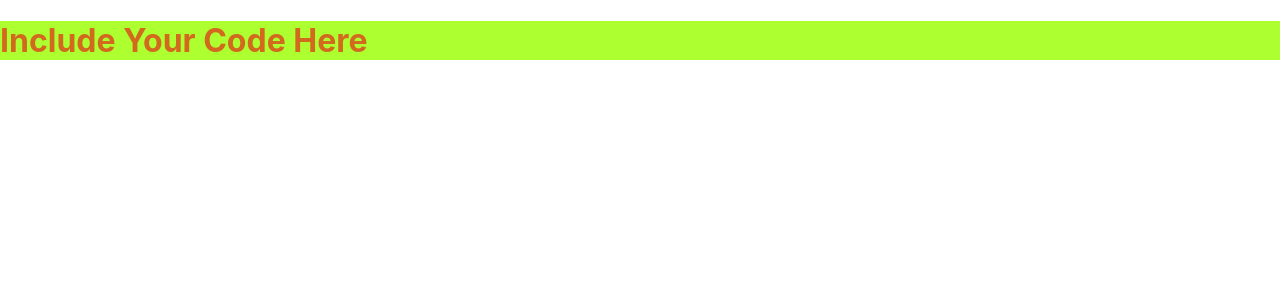
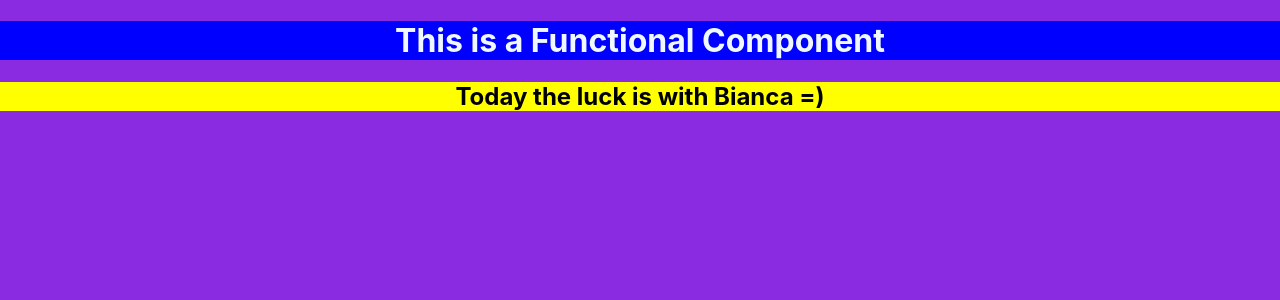
Before and after one commit to cjheyde/w6class1, a React (Create React App) app: page / in a window 1280 px wide. Shown: the top 300 px of the page. Built offline with nearby package versions, Linux system fonts and the light colour scheme.

Commit message:
feat: :construction: Add two Functional Components

```diff
--- a/src/App.css
+++ b/src/App.css
@@ -1,5 +1,10 @@
-h1 {
-  text-align: left;
-  background-color: greenyellow;
-  color: chocolate;
+
+
+.func {
+  background-color: blue;
+  color: aliceblue;
 }
+
+.main {
+  background-color: yellow;
+}
--- a/src/App.js
+++ b/src/App.js
@@ -1,11 +1,12 @@
 import './App.css';
+import FunctionalComponenet from './FunctionalComponent';
+import Name from './Name';
 
 function App() {
   return (
     <div>
-      <h1>
-        Include Your Code Here
-      </h1>
+      <FunctionalComponenet />
+      <Name />
     </div>
   );
 }
--- /dev/null
+++ b/src/FunctionalComponent.js
@@ -0,0 +1,9 @@
+const FunctionalComponenet = () => {
+  return (
+    <header class="func">
+      <h1>This is a Functional Component</h1>
+    </header>
+  );
+};
+
+export default FunctionalComponenet;
--- /dev/null
+++ b/src/Name.js
@@ -0,0 +1,18 @@
+//ref. https://www.youtube.com/watch?v=NJ_qbsLf52w&t=1s -> video explaining
+const Name = () => {
+    const chooseName = () => {
+        const names = ['Ana', 'Bianca', 'Joao', 'Maria'];
+        const nameChosen = Math.floor(Math.random()*4);
+        return names[nameChosen];
+    }
+
+    return (
+        <main class='main'>
+            <h2>
+                Today the luck is with {chooseName()} =)
+            </h2>
+        </main>
+    )
+}
+
+export default Name
--- a/src/index.css
+++ b/src/index.css
@@ -5,6 +5,9 @@ body {
     sans-serif;
   -webkit-font-smoothing: antialiased;
   -moz-osx-font-smoothing: grayscale;
+  background-color: blueviolet;
+  color: black;
+  text-align: center;
 }
 
 code {
```
